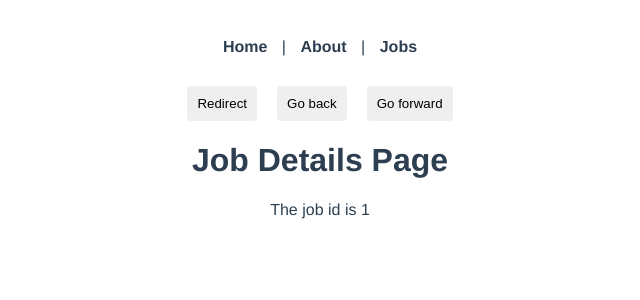
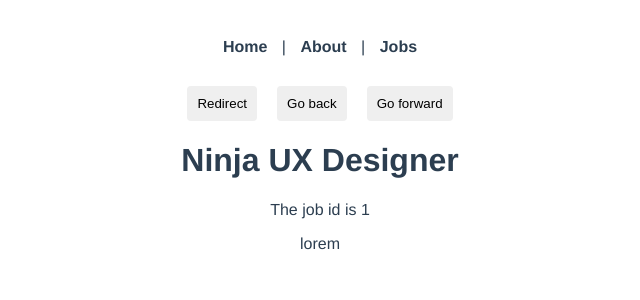
Before and after one commit to emirxmertoglu/ninja-jobs, a Vue app: page /jobs/1 in a window 1280 px wide. Shown: the top 300 px of the page, without its empty margins (320-960 px from the left). Built offline with nearby package versions, Linux system fonts and the light colour scheme; data requests are answered from the project's data file.

Commit message:
coded jobdetails and job for json-server

```diff
--- a/src/views/jobs/JobDetails.vue
+++ b/src/views/jobs/JobDetails.vue
@@ -1,16 +1,28 @@
 <template>
-  <h1>Job Details Page</h1>
-  <p>The job id is {{ id }}</p>
+  <div v-if="job">
+    <h1>{{ job.title }}</h1>
+    <p>The job id is {{ id }}</p>
+    <p>{{ job.details }}</p>
+  </div>
+  <div v-else>
+    <p>Loading job details...</p>
+  </div>
 </template>
 
 <script>
 export default {
   props: ["id"],
-  //   data() {
-  //     return {
-  //       id: this.$route.params.id,
-  //     };
-  //   },
+  data() {
+    return {
+      job: null,
+    };
+  },
+  mounted() {
+    fetch("http://localhost:3000/jobs/" + this.id)
+      .then((res) => res.json())
+      .then((data) => (this.job = data))
+      .catch((err) => console.log(err.message));
+  },
 };
 </script>
 
--- a/src/views/jobs/Jobs.vue
+++ b/src/views/jobs/Jobs.vue
@@ -1,9 +1,14 @@
 <template>
   <h1>Jobs</h1>
-  <div v-for="job in jobs" :key="job.id" class="job">
-    <router-link :to="{ name: 'JobDetails', params: { id: job.id } }">
-      <h2>{{ job.title }}</h2>
-    </router-link>
+  <div v-if="jobs.length">
+    <div v-for="job in jobs" :key="job.id" class="job">
+      <router-link :to="{ name: 'JobDetails', params: { id: job.id } }">
+        <h2>{{ job.title }}</h2>
+      </router-link>
+    </div>
+  </div>
+  <div v-else>
+    <p>Loading jobs...</p>
   </div>
 </template>
 
@@ -11,12 +16,14 @@
 export default {
   data() {
     return {
-      jobs: [
-        { title: "Ninja UX Designer", id: 1, details: "lorem" },
-        { title: "Ninja Web Developer", id: 2, details: "lorem" },
-        { title: "Ninja Vue Developer", id: 3, details: "lorem" },
-      ],
+      jobs: [],
     };
+  },
+  mounted() {
+    fetch("http://localhost:3000/jobs")
+      .then((res) => res.json())
+      .then((data) => (this.jobs = data))
+      .catch((err) => console.log(err.message));
   },
 };
 </script>
```
